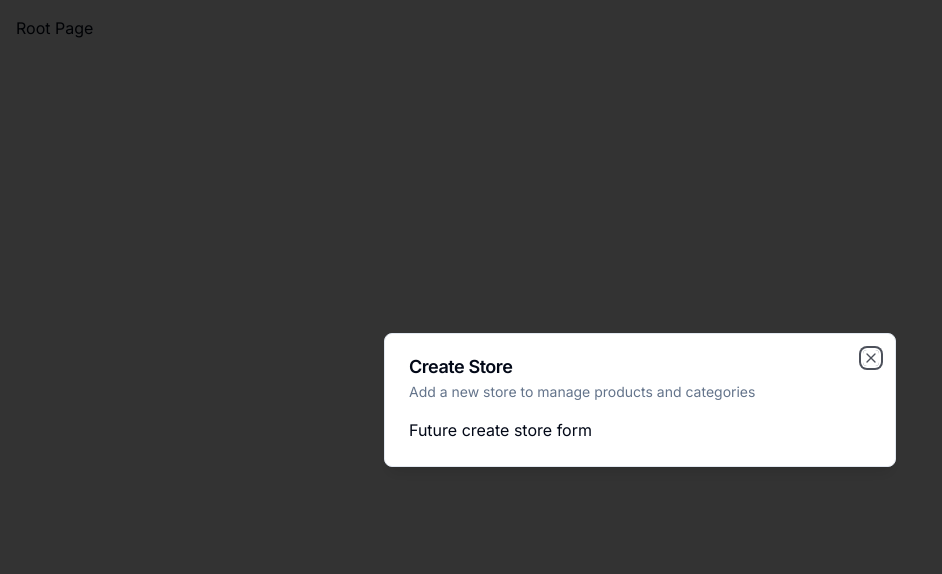
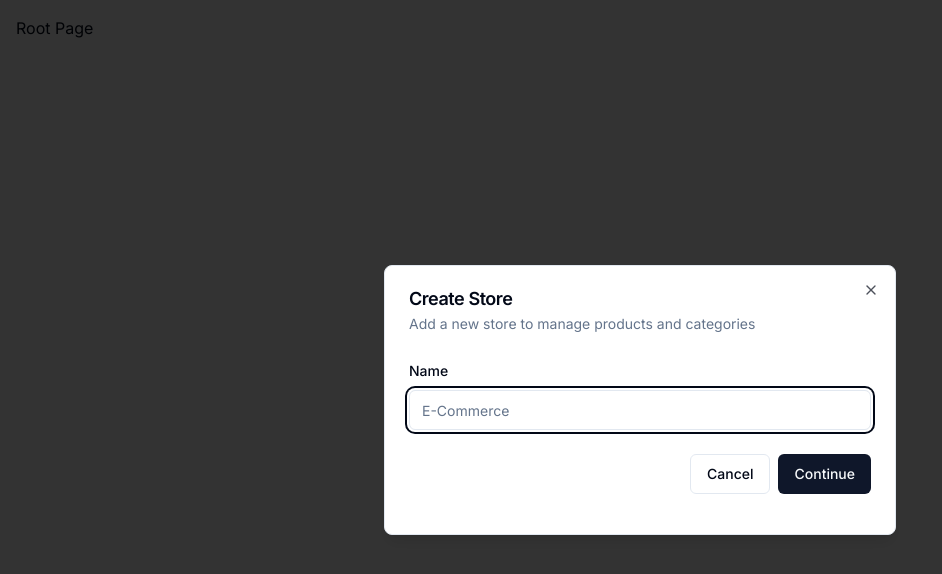
Before and after one commit to andy-rose08/suits-to-go-admin, a Next.js app: page / in a window 1280 px wide. Shown: the top 574 px of the page, without its empty margins (0-942 px from the left). Built offline with nearby package versions, Linux system fonts and the light colour scheme.

Commit message:
Form to register a new store

```diff
--- a/components/modals/store-modal.tsx
+++ b/components/modals/store-modal.tsx
@@ -2,9 +2,36 @@
 
 import { useStoreModal } from "@/hooks/use-store-modal";
 import { Modal } from "@/components/ui/modal";
+import * as z from "zod";
+import { useForm } from "react-hook-form";
+import { zodResolver } from "@hookform/resolvers/zod";
+import {
+  Form,
+  FormControl,
+  FormField,
+  FormItem,
+  FormLabel,
+  FormMessage,
+} from "@/components/ui/form";
+import { Input } from "@/components/ui/input";
+import { Button } from "@/components/ui/button";
+
+const formSchema = z.object({ name: z.string().min(1) });
 
 export const StoreModal = () => {
   const storeModal = useStoreModal();
+
+  const form = useForm<z.infer<typeof formSchema>>({
+    resolver: zodResolver(formSchema),
+    defaultValues: {
+      name: "",
+    },
+  });
+
+  const onSubmit = async (values: z.infer<typeof formSchema>) => {
+    //todo create store
+    console.log(values);
+  };
 
   return (
     <Modal
@@ -13,7 +40,33 @@ export const StoreModal = () => {
       isOpen={storeModal.isOpen}
       onClose={storeModal.onClose}
     >
-      Future create store form
+      <div>
+        <div className="space-y-4 py-2 pb-4">
+          <Form {...form}>
+            <form onSubmit={form.handleSubmit(onSubmit)}>
+              <FormField
+                control={form.control}
+                name="name"
+                render={({ field }) => (
+                  <FormItem>
+                    <FormLabel>Name</FormLabel>
+                    <FormControl>
+                      <Input placeholder="E-Commerce" {...field} />
+                    </FormControl>
+                    <FormMessage />
+                  </FormItem>
+                )}
+              />
+              <div className="pt-6 space-x-2 flex items-center justify-end w-full">
+                <Button variant="outline" onClick={storeModal.onClose}>
+                  Cancel
+                </Button>
+                <Button type="submit">Continue</Button>
+              </div>
+            </form>
+          </Form>
+        </div>
+      </div>
     </Modal>
   );
 };
--- /dev/null
+++ b/components/ui/form.tsx
@@ -0,0 +1,176 @@
+import * as React from "react"
+import * as LabelPrimitive from "@radix-ui/react-label"
+import { Slot } from "@radix-ui/react-slot"
+import {
+  Controller,
+  ControllerProps,
+  FieldPath,
+  FieldValues,
+  FormProvider,
+  useFormContext,
+} from "react-hook-form"
+
+import { cn } from "@/lib/utils"
+import { Label } from "@/components/ui/label"
+
+const Form = FormProvider
+
+type FormFieldContextValue<
+  TFieldValues extends FieldValues = FieldValues,
+  TName extends FieldPath<TFieldValues> = FieldPath<TFieldValues>
+> = {
+  name: TName
+}
+
+const FormFieldContext = React.createContext<FormFieldContextValue>(
+  {} as FormFieldContextValue
+)
+
+const FormField = <
+  TFieldValues extends FieldValues = FieldValues,
+  TName extends FieldPath<TFieldValues> = FieldPath<TFieldValues>
+>({
+  ...props
+}: ControllerProps<TFieldValues, TName>) => {
+  return (
+    <FormFieldContext.Provider value={{ name: props.name }}>
+      <Controller {...props} />
+    </FormFieldContext.Provider>
+  )
+}
+
+const useFormField = () => {
+  const fieldContext = React.useContext(FormFieldContext)
+  const itemContext = React.useContext(FormItemContext)
+  const { getFieldState, formState } = useFormContext()
+
+  const fieldState = getFieldState(fieldContext.name, formState)
+
+  if (!fieldContext) {
+    throw new Error("useFormField should be used within <FormField>")
+  }
+
+  const { id } = itemContext
+
+  return {
+    id,
+    name: fieldContext.name,
+    formItemId: `${id}-form-item`,
+    formDescriptionId: `${id}-form-item-description`,
+    formMessageId: `${id}-form-item-message`,
+    ...fieldState,
+  }
+}
+
+type FormItemContextValue = {
+  id: string
+}
+
+const FormItemContext = React.createContext<FormItemContextValue>(
+  {} as FormItemContextValue
+)
+
+const FormItem = React.forwardRef<
+  HTMLDivElement,
+  React.HTMLAttributes<HTMLDivElement>
+>(({ className, ...props }, ref) => {
+  const id = React.useId()
+
+  return (
+    <FormItemContext.Provider value={{ id }}>
+      <div ref={ref} className={cn("space-y-2", className)} {...props} />
+    </FormItemContext.Provider>
+  )
+})
+FormItem.displayName = "FormItem"
+
+const FormLabel = React.forwardRef<
+  React.ElementRef<typeof LabelPrimitive.Root>,
+  React.ComponentPropsWithoutRef<typeof LabelPrimitive.Root>
+>(({ className, ...props }, ref) => {
+  const { error, formItemId } = useFormField()
+
+  return (
+    <Label
+      ref={ref}
+      className={cn(error && "text-destructive", className)}
+      htmlFor={formItemId}
+      {...props}
+    />
+  )
+})
+FormLabel.displayName = "FormLabel"
+
+const FormControl = React.forwardRef<
+  React.ElementRef<typeof Slot>,
+  React.ComponentPropsWithoutRef<typeof Slot>
+>(({ ...props }, ref) => {
+  const { error, formItemId, formDescriptionId, formMessageId } = useFormField()
+
+  return (
+    <Slot
+      ref={ref}
+      id={formItemId}
+      aria-describedby={
+        !error
+          ? `${formDescriptionId}`
+          : `${formDescriptionId} ${formMessageId}`
+      }
+      aria-invalid={!!error}
+      {...props}
+    />
+  )
+})
+FormControl.displayName = "FormControl"
+
+const FormDescription = React.forwardRef<
+  HTMLParagraphElement,
+  React.HTMLAttributes<HTMLParagraphElement>
+>(({ className, ...props }, ref) => {
+  const { formDescriptionId } = useFormField()
+
+  return (
+    <p
+      ref={ref}
+      id={formDescriptionId}
+      className={cn("text-sm text-muted-foreground", className)}
+      {...props}
+    />
+  )
+})
+FormDescription.displayName = "FormDescription"
+
+const FormMessage = React.forwardRef<
+  HTMLParagraphElement,
+  React.HTMLAttributes<HTMLParagraphElement>
+>(({ className, children, ...props }, ref) => {
+  const { error, formMessageId } = useFormField()
+  const body = error ? String(error?.message) : children
+
+  if (!body) {
+    return null
+  }
+
+  return (
+    <p
+      ref={ref}
+      id={formMessageId}
+      className={cn("text-sm font-medium text-destructive", className)}
+      {...props}
+    >
+      {body}
+    </p>
+  )
+})
+FormMessage.displayName = "FormMessage"
+
+export {
+  useFormField,
+  Form,
+  FormItem,
+  FormLabel,
+  FormControl,
+  FormDescription,
+  FormMessage,
+  FormField,
+}
--- /dev/null
+++ b/components/ui/input.tsx
@@ -0,0 +1,25 @@
+import * as React from "react"
+
+import { cn } from "@/lib/utils"
+
+export interface InputProps
+  extends React.InputHTMLAttributes<HTMLInputElement> {}
+
+const Input = React.forwardRef<HTMLInputElement, InputProps>(
+  ({ className, type, ...props }, ref) => {
+    return (
+      <input
+        type={type}
+        className={cn(
+          "flex h-10 w-full rounded-md border border-input bg-background px-3 py-2 text-sm ring-offset-background file:border-0 file:bg-transparent file:text-sm file:font-medium placeholder:text-muted-foreground focus-visible:outline-none focus-visible:ring-2 focus-visible:ring-ring focus-visible:ring-offset-2 disabled:cursor-not-allowed disabled:opacity-50",
+          className
+        )}
+        ref={ref}
+        {...props}
+      />
+    )
+  }
+)
+Input.displayName = "Input"
+
+export { Input }
--- /dev/null
+++ b/components/ui/label.tsx
@@ -0,0 +1,26 @@
+"use client"
+
+import * as React from "react"
+import * as LabelPrimitive from "@radix-ui/react-label"
+import { cva, type VariantProps } from "class-variance-authority"
+
+import { cn } from "@/lib/utils"
+
+const labelVariants = cva(
+  "text-sm font-medium leading-none peer-disabled:cursor-not-allowed peer-disabled:opacity-70"
+)
+
+const Label = React.forwardRef<
+  React.ElementRef<typeof LabelPrimitive.Root>,
+  React.ComponentPropsWithoutRef<typeof LabelPrimitive.Root> &
+    VariantProps<typeof labelVariants>
+>(({ className, ...props }, ref) => (
+  <LabelPrimitive.Root
+    ref={ref}
+    className={cn(labelVariants(), className)}
+    {...props}
+  />
+))
+Label.displayName = LabelPrimitive.Root.displayName
+
+export { Label }
--- a/package.json
+++ b/package.json
@@ -10,7 +10,9 @@
   },
   "dependencies": {
     "@clerk/nextjs": "^4.29.9",
+    "@hookform/resolvers": "^3.3.4",
     "@radix-ui/react-dialog": "^1.0.5",
+    "@radix-ui/react-label": "^2.0.2",
     "@radix-ui/react-slot": "^1.0.2",
     "class-variance-authority": "^0.7.0",
     "clsx": "^2.1.0",
@@ -18,8 +20,10 @@
     "next": "14.1.4",
     "react": "^18",
     "react-dom": "^18",
+    "react-hook-form": "^7.51.2",
     "tailwind-merge": "^2.2.2",
     "tailwindcss-animate": "^1.0.7",
+    "zod": "^3.22.4",
     "zustand": "^4.5.2"
   },
   "devDependencies": {
```
Also changed, not shown: 1 other file (tests, documents, lock files or other folders).
